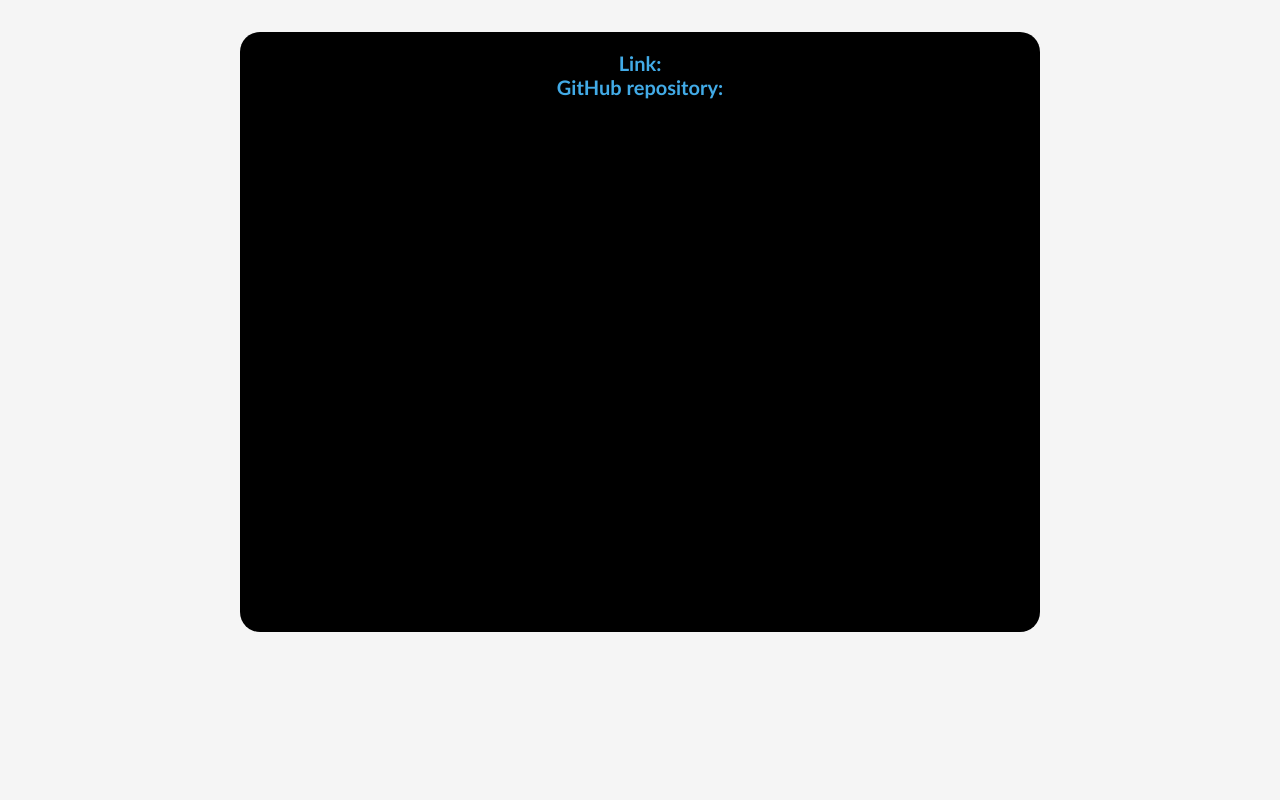
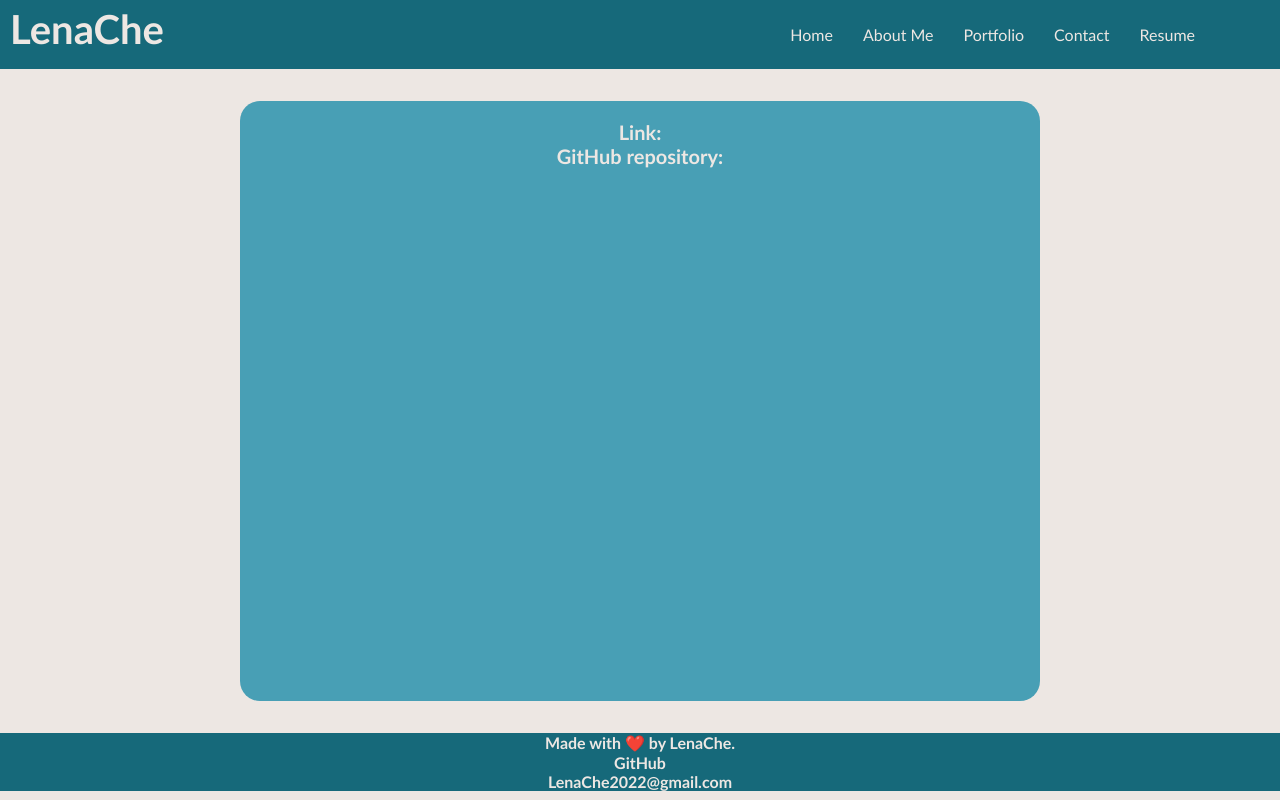
Before and after one commit to LenaChe2022/LenaChe-Web_Developer_Portfolio-React, a React (Create React App) app: page / in a window 1280 px wide. Built offline with nearby package versions, Linux system fonts and the light colour scheme; the HTML template or start-up script is replaced by a standard one.

Commit message:
added code to components: Header, Navigation, and Footer

```diff
--- a/package.json
+++ b/package.json
@@ -1,5 +1,5 @@
 {
-  "name": "LenaChe-Web_Developer_Portfolio-React",
+  "name": "@lenache/web_developer_portfolio-react",
   "version": "0.1.0",
   "private": true,
   "dependencies": {
--- a/public/index.html
+++ b/public/index.html
@@ -3,11 +3,11 @@
 
 <head>
   <meta charset="utf-8" />
-  <link rel="icon" href="%PUBLIC_URL%/iconWeb.ico" />
+  <link rel="icon" href="%PUBLIC_URL%/web-dev.ico" />
   <meta name="viewport" content="width=device-width, initial-scale=1" />
   <meta name="theme-color" content="#000000" />
   <meta name="description" content="Web site created using create-react-app" />
-  <link rel="apple-touch-icon" href="%PUBLIC_URL%/icon-web.png" />
+  <link rel="apple-touch-icon" href="%PUBLIC_URL%/web-dev.png" />
   <!--
     manifest.json provides metadata used when your web app is installed on a
     user's mobile device or desktop. See https://developers.google.com/web/fundamentals/web-app-manifest/
--- a/src/App.css
+++ b/src/App.css
@@ -5,9 +5,86 @@
   font-family: 'Trebuchet MS', 'Lucida Sans Unicode', 'Lucida Grande',
     'Lucida Sans', Arial, sans-serif;
 }
+:root {
+  --dark: #16697A;
+  --medium: #489FB5;
+  --light: #82C0CC;
+  --noWhite: #EDE7E3;
+  --accent: #FFA62B;
+}
+
+a {
+  color: var(--noWhite);
+  text-decoration: none;
+}
 
 body {
-  background-color: whitesmoke;
+  background-color: var(--noWhite);
+}
+
+h1 {
+  margin: 0;
+  margin-left: 10px;
+  color: var(--noWhite);
+  font-size: 40px;
+}
+
+h4 {
+  text-align: center;
+}
+
+header {
+  /* width: 100%; */
+  /* height: 120px; */
+  display: flex;
+  flex-wrap: wrap;
+  background-color: var(--dark);
+  color: var(--noWhite);
+  justify-content: space-between;
+  padding: 5px 50px 5px 0px;
+}
+
+nav ul{
+  display:flex;
+  flex-direction: row;
+  flex-basis:auto;
+  float: right;
+  padding: 20px;
+  background-color: var(--very-dark);
+  color: var(--blue);
+  border: 0px;
+}
+
+nav li{
+  list-style: none;
+  background-color: var(--very-dark);
+}
+
+nav a{
+  color: var(--blue);
+  background-color: var(--very-dark);
+  padding:10px;
+  margin:5px;
+  text-decoration: none;
+  position:relative;
+}
+
+
+footer{
+  background-color: var(--dark);
+  color: var(--noWhite);
+  margin-bottom: 0;
+}
+
+.main-header-menu {
+  background-color: var(--dark);
+  color: var(--noWhite);
+  text-decoration: none;
+  display: flex;
+  font-family: helvetica;
+  flex-direction: row;
+  align-items: flex-end;
+  justify-content: flex-end;
 }
 
 .bucket-app {
@@ -16,22 +93,18 @@ body {
   justify-content: flex-start;
   width: 800px;
   min-height: 600px;
-  background: black;
+  background: var(--medium);
   text-align: center;
   margin: 32px auto;
   border-radius: 20px;
   padding-bottom: 32px;
 }
 
-h1 {
-  margin: 32px 0;
-  color: #fff;
-  font-size: 24px;
-}
+
 
 h3 {
   margin: auto;
-  color: rgb(66, 171, 231);
+  color: var(--noWhite);
   font-size: 20px;
 }
 
--- a/src/App.js
+++ b/src/App.js
@@ -1,11 +1,19 @@
 import './App.css';
+import Header from './components/Header';
+import Nav from './components/Navigation';
 import ProjectDetail from './components/Project';
+import Footer from './components/Footer';
+
 
 function App() {
   return (
+    <div className="flex-column justify-flex-start min-100-vh">
+        <Header />
     <div className="bucket-app">
-      <ProjectDetail />
+        <ProjectDetail />
     </div>
+        <Footer />
+      </div>
   );
 }
 
--- a/src/components/Footer.js
+++ b/src/components/Footer.js
@@ -0,0 +1,30 @@
+import React from 'react';
+
+const Footer = () => {
+  return (
+    <footer className="footer">
+      <div className="container text-center mb-5">
+        <h4>
+          Made with{' '}
+          <span
+            className="emoji"
+            role="img"
+            aria-label="heart"
+            aria-hidden="false"
+          >
+            ❤️
+          </span>{' '}
+          by LenaChe.
+        </h4>
+        <h4>
+        <a href="https://github.com/LenaChe2022"> GitHub</a>
+        </h4>
+        <h4>
+        <a href="mailto:LenaChe2022@gmail.com"> LenaChe2022@gmail.com</a>
+        </h4>
+      </div>
+    </footer>
+  );
+};
+
+export default Footer;
--- a/src/components/Header.js
+++ b/src/components/Header.js
@@ -0,0 +1,15 @@
+import React from 'react';
+import Nav from './Navigation';
+
+const Header = () => {
+  return (
+    <header className="container header">
+
+        <h1 className="m-0">LenaChe</h1>
+        <Nav/>
+
+    </header>
+  );
+};
+
+export default Header;
--- a/src/components/Navigation.js
+++ b/src/components/Navigation.js
@@ -0,0 +1,26 @@
+import React from 'react';
+
+export default function Nav() {
+
+  return (
+    <nav className="navigation  justify-space-between-lg justify-center align-center">
+        <ul>
+        <li>
+          <a className="navLink" href="#">Home</a>
+        </li>
+        <li>
+          <a className="navLink" href="#">About Me</a>
+        </li>
+        <li>
+          <a className="navLink" href="#">Portfolio</a>
+        </li>
+        <li>
+          <a className="navLink" href="#">Contact</a>
+        </li>
+        <li>
+          <a className="navLink" href="#">Resume</a>
+        </li>
+        </ul>
+    </nav>
+  );
+}
```
Also changed, not shown: public/manifest.json, public/web-dev.png (added), 1 other file (tests, documents, lock files or other folders).
